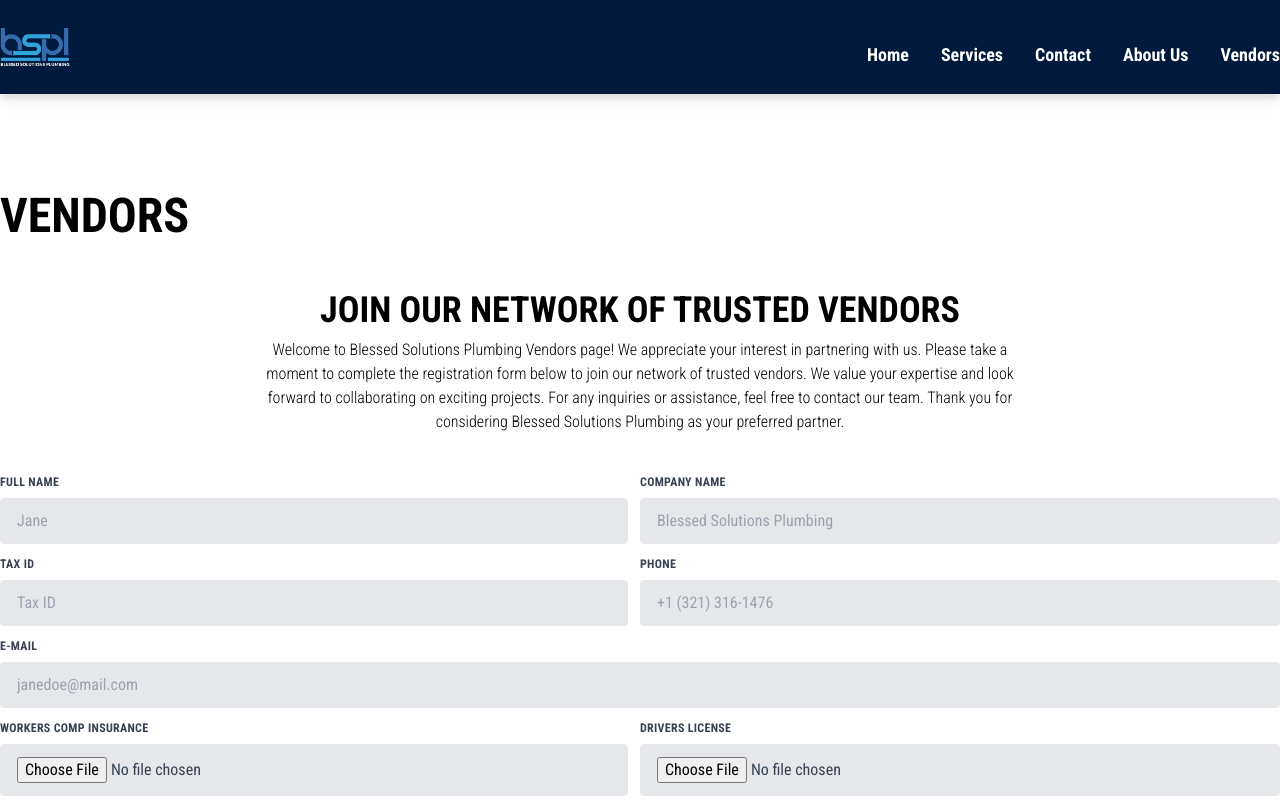
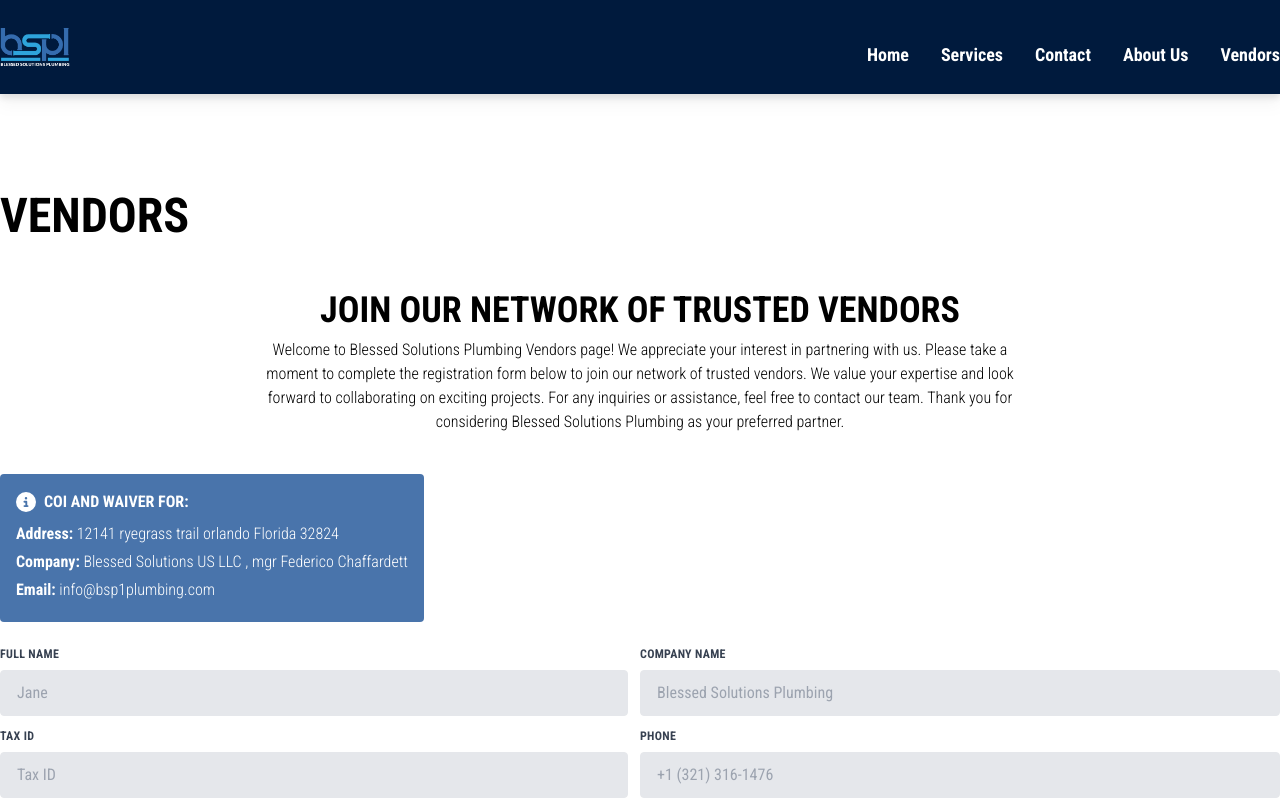
Before and after one commit to sabahrahal/bsp1-landing-page, a Next.js app: page /vendors in a window 1280 px wide. Shown: the top 800 px of the page. Built offline with nearby package versions, Linux system fonts and the light colour scheme; no server answers.

Commit message:
add COI AND WAIVER FOR

```diff
--- /dev/null
+++ b/app/vendors/components/VendorsInfo.jsx
@@ -0,0 +1,18 @@
+export const VendorsInfo = () => {
+    return (
+        <div className="bg-main p-4 rounded w-fit">
+            <div className="uppercase font-bold flex items-center gap-x-2 mb-2">
+                <svg xmlns="http://www.w3.org/2000/svg" className="w-5 h-5 text-white" fill="currentColor" viewBox="0 0 512 512">
+                    <path d="M256 512A256 256 0 1 0 256 0a256 256 0 1 0 0 512zM216 336h24V272H216c-13.3 0-24-10.7-24-24s10.7-24 24-24h48c13.3 0 24 10.7 24 24v88h8c13.3 0 24 10.7 24 24s-10.7 24-24 24H216c-13.3 0-24-10.7-24-24s10.7-24 24-24zm40-208a32 32 0 1 1 0 64 32 32 0 1 1 0-64z" />
+                </svg>
+
+                <h2 className="uppercase font-bold flex items-center gap-2 text-white">Coi and waiver for:</h2>
+
+            </div>
+            <p className="text-white mb-1"><span className="font-bold">Address:</span> 12141 ryegrass trail orlando Florida 32824</p>
+            <p className="text-white mb-1"><span className="font-bold">Company:</span> Blessed Solutions US LLC , mgr Federico Chaffardett</p>
+            <p className="text-white mb-1"><span className="font-bold">Email:</span> info@bsp1plumbing.com</p>
+
+        </div>
+    )
+}
--- a/app/vendors/page.jsx
+++ b/app/vendors/page.jsx
@@ -1,4 +1,5 @@
 import { VendorsForm } from "./components/VendorsForm"
+import { VendorsInfo } from "./components/VendorsInfo"
 
 const page = () => {
     return (
@@ -9,6 +10,7 @@
                 <p className="text-center">Welcome to Blessed Solutions Plumbing Vendors page! We appreciate your interest in partnering with us. Please take a moment to complete the registration form below to join our network of trusted vendors. We value your expertise and look forward to collaborating on exciting projects. For any inquiries or assistance,
                     feel free to contact our team. Thank you for considering Blessed Solutions Plumbing as your preferred partner.</p>
             </div>
+            <VendorsInfo />
             <VendorsForm />
         </div>
     )
```
